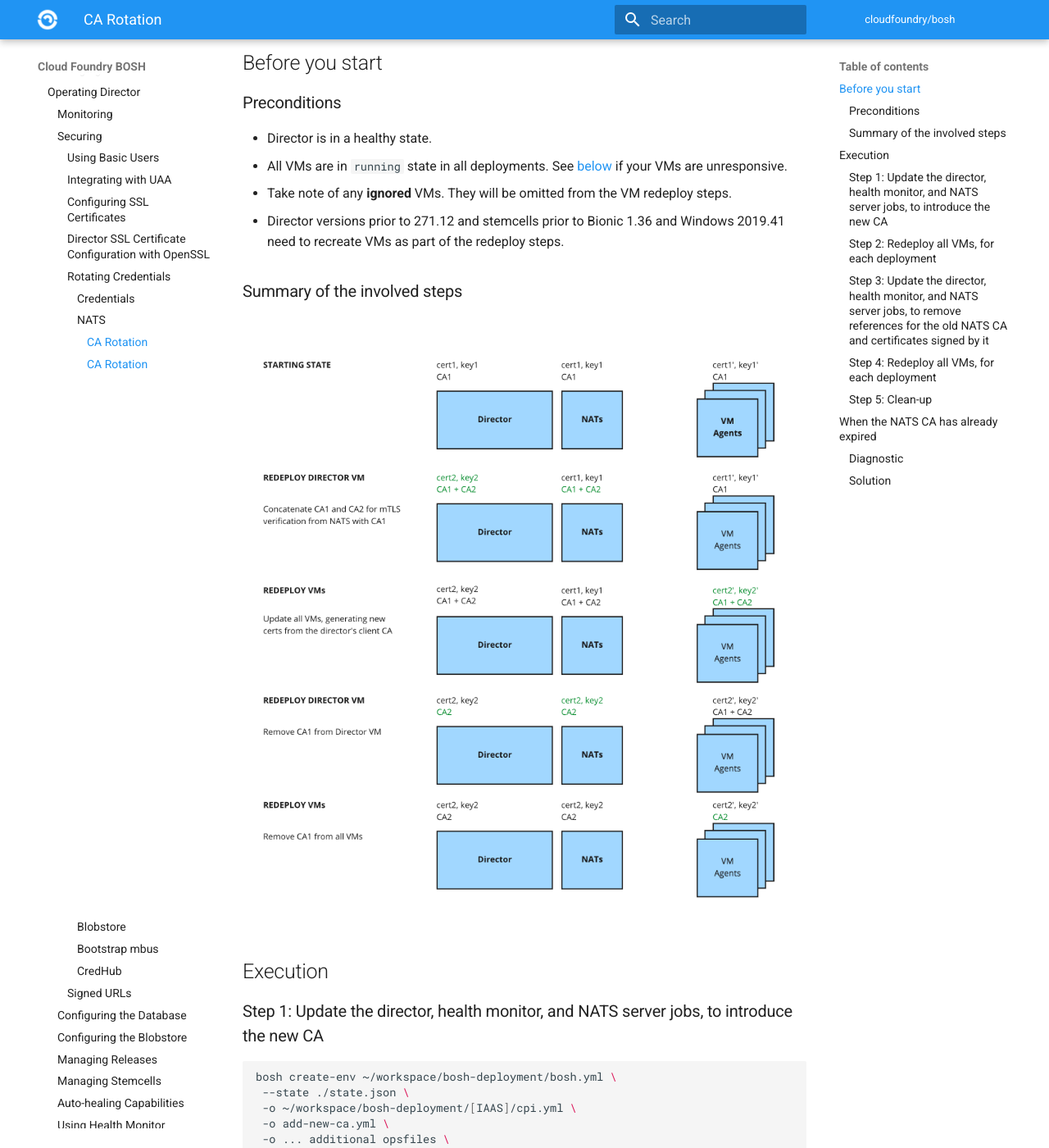
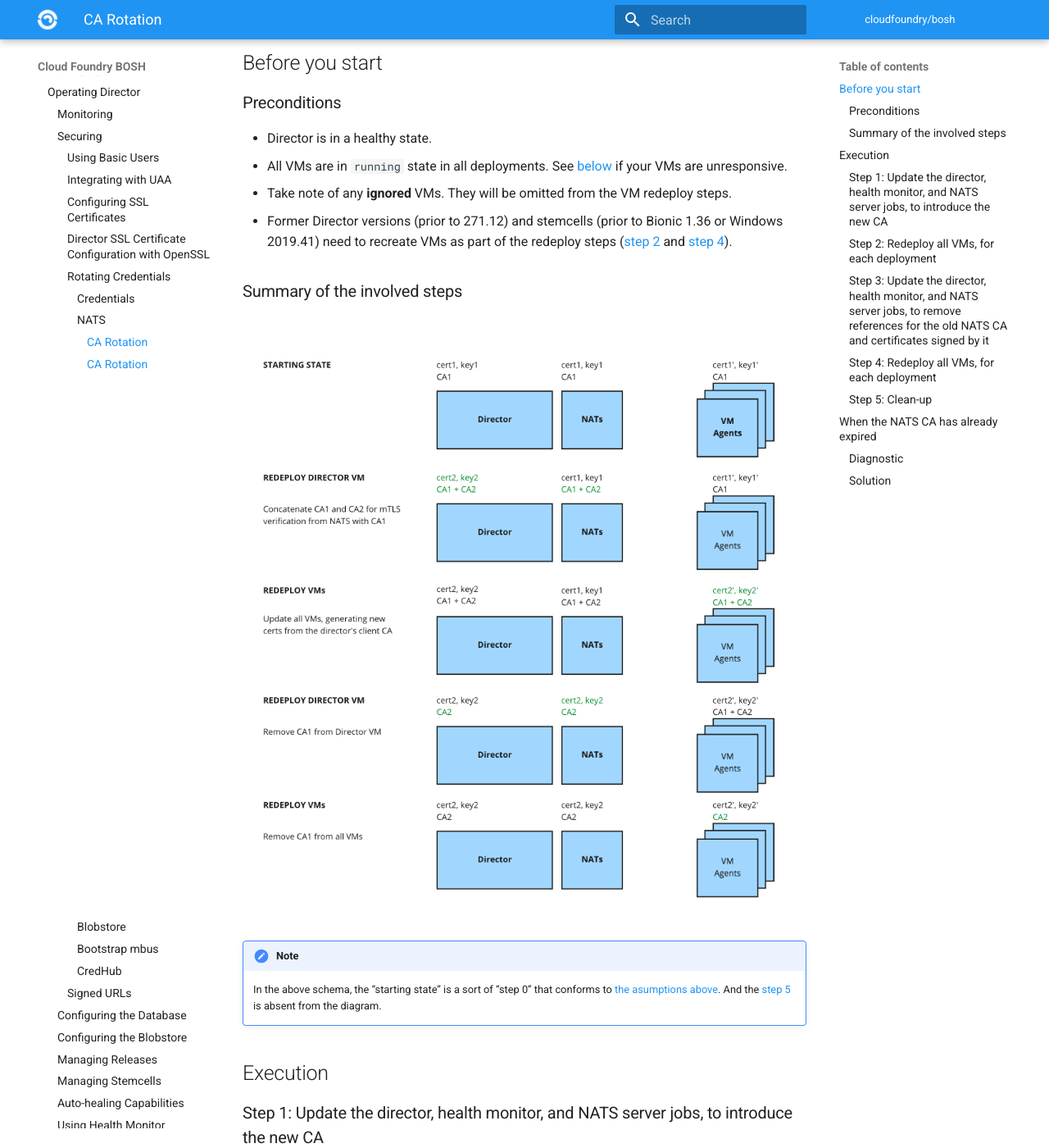
Before and after one commit to cloudfoundry/docs-bosh, an MkDocs documentation site: the page built from content/nats-ca-rotation.md, in a window 1280 px wide and 1400 px high, scrolled down 311 px. Shown: the whole window at 82% size. Built offline with MkDocs 1.6.1 and Material for MkDocs 9.7.7, drawn with Linux system fonts in a browser that asks for light colours; old or Windows-style settings are respelled for this version of MkDocs; some of the changed text lies outside the part shown.

Commit message:
Add notes about steps, with proper links

````diff
--- a/content/nats-ca-rotation.md
+++ b/content/nats-ca-rotation.md
@@ -9,16 +9,21 @@ The procedure below rotates the NATS CA and NATS related certificates across the
 * Director is in a healthy state.
 * All VMs are in `running` state in all deployments. See [below](#expired) if your VMs are unresponsive.
 * Take note of any **ignored** VMs. They will be omitted from the VM redeploy steps.
-* Director versions prior to 271.12 and stemcells prior to Bionic 1.36 and Windows 2019.41 need to recreate VMs as part of the redeploy steps.
+* Former Director versions (prior to 271.12) and stemcells (prior to Bionic
+  1.36 or Windows 2019.41) need to recreate VMs as part of the redeploy steps
+  ([step 2](#step-2) and [step 4](#step-4)).
 
 ### Summary of the involved steps {: #visualization }
 
 ![image](images/nats_rotation.png)
 
+!!! Note
+    In the above schema, the “starting state” is a sort of “step 0” that
+    conforms to [the asumptions above](#preconditions). And the [step 5](#step-5) is absent from the diagram.
 
 ## Execution
 
-### Step 1: Update the director, health monitor, and NATS server jobs, to introduce the new CA
+### Step 1: Update the director, health monitor, and NATS server jobs, to introduce the new CA {: #step-1}
 
 ```shell
 bosh create-env ~/workspace/bosh-deployment/bosh.yml \
@@ -110,11 +115,17 @@ bosh create-env ~/workspace/bosh-deployment/bosh.yml \
 
 ```
 
-### Step 2: Redeploy all VMs, for each deployment
+### Step 2: Redeploy all VMs, for each deployment {: #step-2}
 
 Deployed VMs need to be redeployed in order to receive new client certificates that are signed by the new CA. Also, they will receive a new list of CAs (old and new CAs certs concatenated) to trust when communicating with the NATS server. This redeployment of the VMs is crucial for the NATS CA rotation.
 
-### Step 3: Update the director, health monitor, and NATS server jobs, to remove references for the old NATS CA and certificates signed by it
+!!! Note
+    With Director 271.12+ and Agent 2.388.0+ (shipped with stemcells as of
+    Bionic 1.36+ or Windows 2019.41+), the Director can update the VM settings
+    without recreating them… Provided that the NATS CA certificate is not yet
+    expired!
+
+### Step 3: Update the director, health monitor, and NATS server jobs, to remove references for the old NATS CA and certificates signed by it {: #step-3}
 
 ```shell
 bosh create-env ~/workspace/bosh-deployment/bosh.yml \
@@ -166,11 +177,16 @@ bosh create-env ~/workspace/bosh-deployment/bosh.yml \
 ```
 
 
-### Step 4: Redeploy all VMs, for each deployment
+### Step 4: Redeploy all VMs, for each deployment {: #step-4}
 
 Redeploying all VMs will remove the old NATS CA reference from their agent settings.
 
-### Step 5: Clean-up
+!!! Note
+    With Director 271.12+ and Agent 2.388.0+ (shipped with stemcells as of
+    Bionic 1.36+ or Windows 2019.41+), the Director can update the VM settings
+    without recreating them.
+
+### Step 5: Clean-up {: #step-5}
 
 Operators are encouraged to clean up the credentials file after applying the aforementioned procedure, in order to prevent the old CA from returning in a subsequent `bosh create-env` in error. The following procedure will update the credentials store to replace the old certificate values with the new values generated.
 
````
